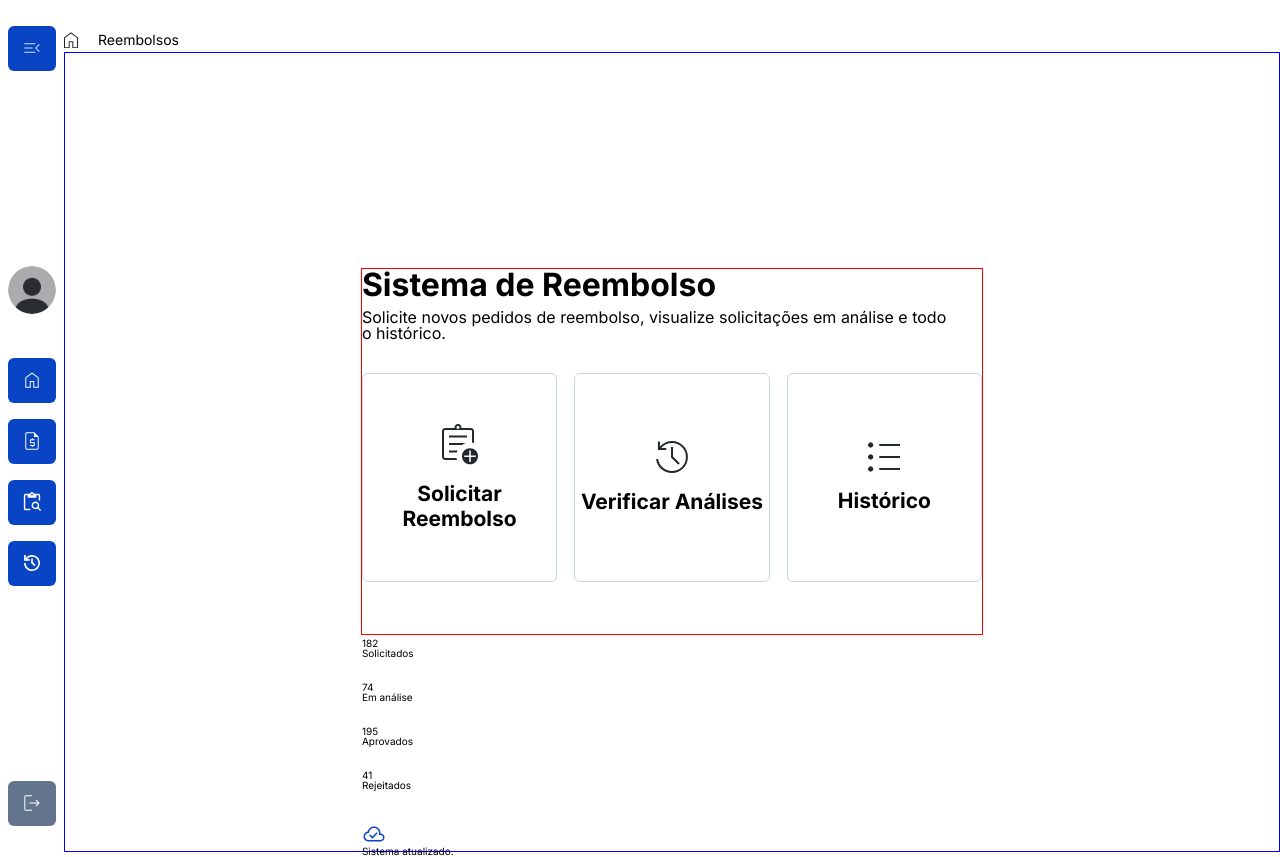
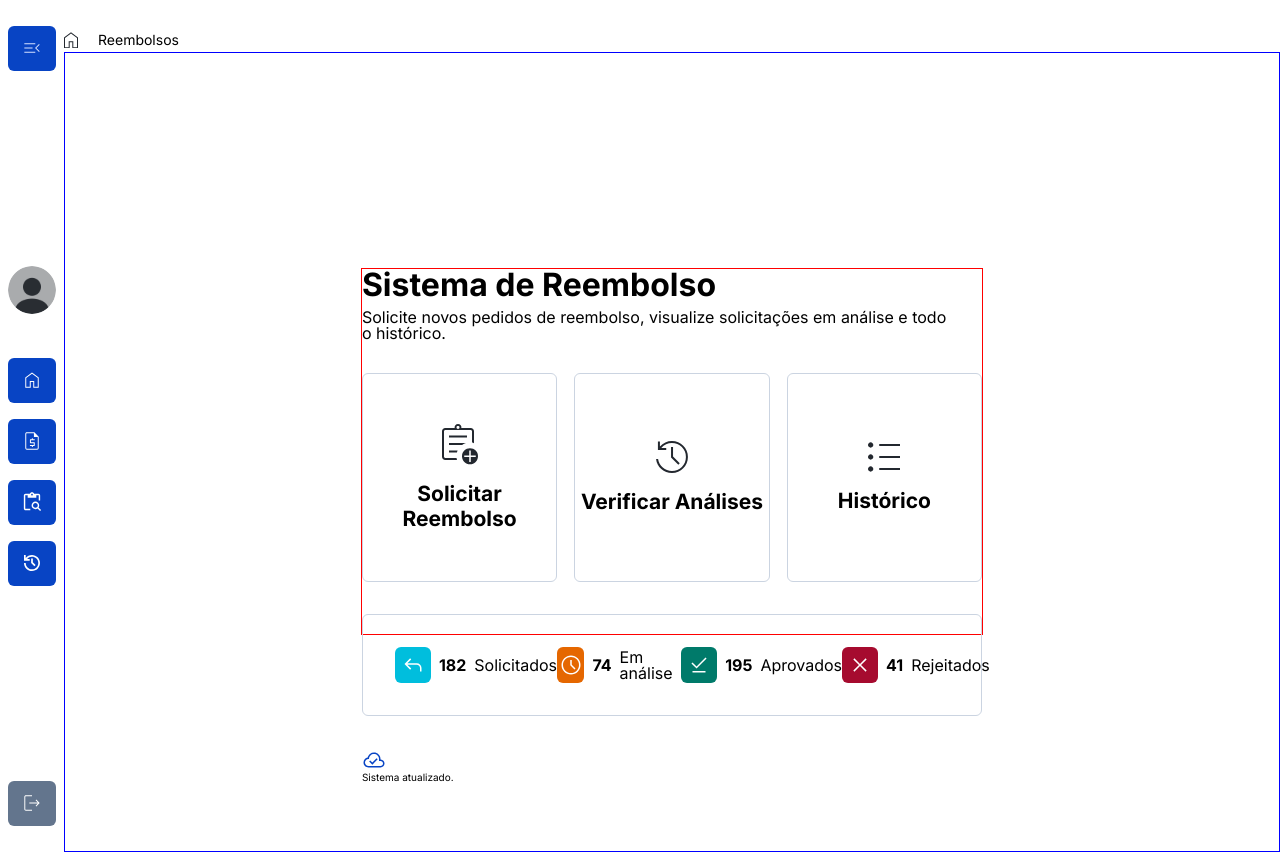
Before and after one commit to rosadevsolutions/2025-vainaweb-sispar, a React (Vite) app: page /reembolsos in a window 1280 px wide. Built offline with nearby package versions, Linux system fonts and the light colour scheme.

Commit message:
component reembolsos report

```diff
--- a/src/components/Reembolsos/Reembolsos.jsx
+++ b/src/components/Reembolsos/Reembolsos.jsx
@@ -45,7 +45,7 @@ export default function Reembolsos() {
 
             <section className={styles.report__wrapper}>
               <article className={styles.report__card}>
-                <div className={styles.report__icon__wrapper}>
+                <div className={styles.report__box__solicitados}>
                   <img src={IconSolicitados} className={styles.report__icon} alt="ícone solitados" title="Solicitados" />
                 </div>
                 <p className={styles.report__value}>182</p>
@@ -53,7 +53,7 @@ export default function Reembolsos() {
               </article>
 
               <article className={styles.report__card}>
-                <div className={styles.report__icon__wrapper}>
+                <div className={styles.report__box__analise}>
                   <img src={IconAnalise} className={styles.report__icon} alt="ícone em análise" title="Em análise" />
                 </div>
                 <p className={styles.report__value}>74</p>
@@ -61,7 +61,7 @@ export default function Reembolsos() {
               </article>
 
               <articles className={styles.report__card}>
-                <div className={styles.report__icon__wrapper}>
+                <div className={styles.report__box__aprovados}>
                   <img src={IconAprovados} className={styles.report__icon} alt="ícone aprovados" title="Aprovados" />
                 </div>
                 <p className={styles.report__value}>195</p>
@@ -69,7 +69,7 @@ export default function Reembolsos() {
               </articles>
 
               <article className={styles.report__card}>
-                <div className={styles.report__icon__wrapper}>
+                <div className={styles.report__box__rejeitados}>
                   <img src={IconRejeitados} className={styles.report__icon} alt="ícone rejeitados" title="Rejeitados" />
                 </div>
                 <p className={styles.report__value}>41</p>
--- a/src/components/Reembolsos/Reembolsos.module.scss
+++ b/src/components/Reembolsos/Reembolsos.module.scss
@@ -87,3 +87,67 @@
     text-align: center;
   }
 }
+
+.report{
+  &__wrapper{
+    align-items: center;
+    border: 0.08rem solid var(--color-grey2);
+    border-radius: 0.6rem;
+    display: flex;
+    justify-content: space-around;
+    padding: 3.2rem;
+    width: 100%;
+  }
+
+  &__card{
+    align-items: center;
+    display: flex;
+    gap: 0.8rem;
+    justify-content: flex-start;
+  }
+
+  &__box__analise,
+  &__box__aprovados,
+  &__box__rejeitados,
+  &__box__solicitados{
+    align-items: center;
+    border-radius: 0.6rem;
+    display: flex;
+    height: 3.6rem;
+    justify-content: center;
+    width: 3.6rem;
+  }
+
+  &__box__solicitados{
+    background-color: var(--color-blue3);
+  }
+
+  &__box__analise{
+    background-color: var(--color-orange);
+  }
+
+  &__box__aprovados{
+    background-color: var(--color-green);
+  }
+
+  &__box__rejeitados{
+    background-color: var(--color-velvet);
+  }
+
+  &__icon{
+    display: block;
+    height: 2.4rem;
+    margin: 0 auto;
+    width: 2.4rem;
+  }
+
+  &__value{
+    font-size: 1.6rem;
+    font-weight: 700;
+  }
+
+  &__info{
+    font-size: 1.6rem;
+    font-weight: 400;
+  }
+}
```
